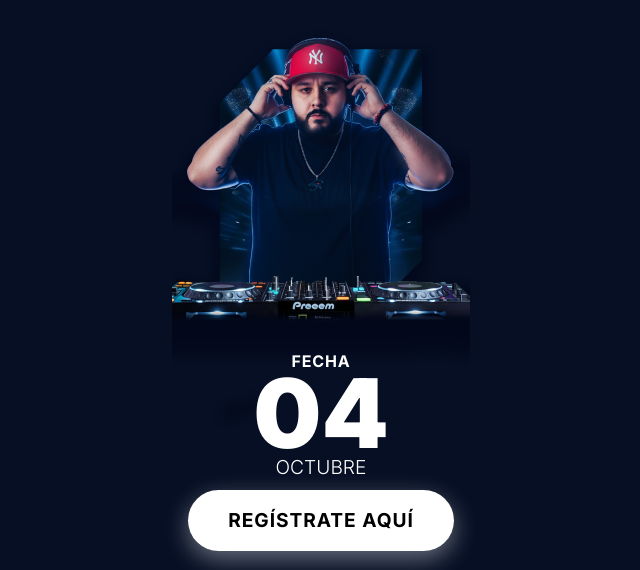
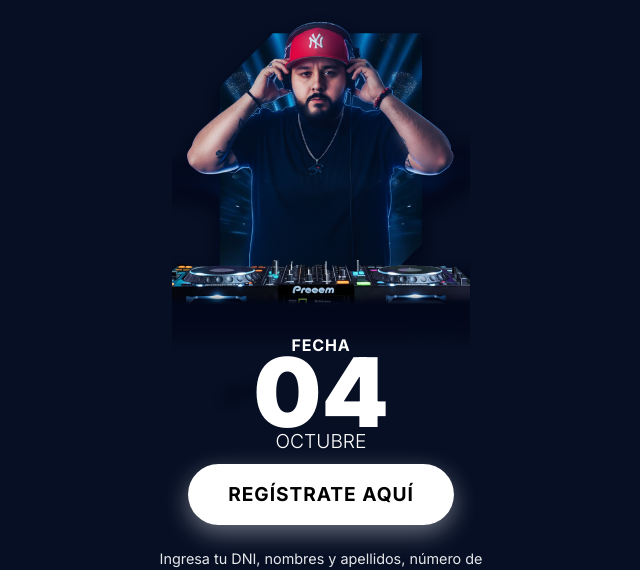
Before and after one commit to anibaler123143423234321/landing-eventoqr, an Astro site: page / in a window 1280 px wide. Shown: the part 408-978 px from the top of the page, without its empty margins (319-959 px from the left). Built offline with nearby package versions, Linux system fonts and the light colour scheme; Astro itself is replaced by a stand-in of ours.

Commit message:
retoques

```diff
--- a/src/pages/index.astro
+++ b/src/pages/index.astro
@@ -199,7 +199,7 @@ import '../styles/global.css';
 		font-weight: 900;
 		color: #fff;
 		line-height: 1;
-		margin-top: -0.5rem;
+		margin-top: -0.8rem;
 	}
 
 	.date-month {
@@ -207,7 +207,7 @@ import '../styles/global.css';
 		font-weight: 300;
 		text-transform: uppercase;
 		color: #fff;
-		margin-top: -0.5rem;
+		margin-top: -0.8rem;
 	}
 	.date-text {
 		font-size: 2.5rem;
@@ -260,6 +260,7 @@ import '../styles/global.css';
 	.artist-section {
 		text-align: center;
 		margin-bottom: 1rem;
+		margin-top: -1rem;
 	}
 
 	.artist-label {
```
